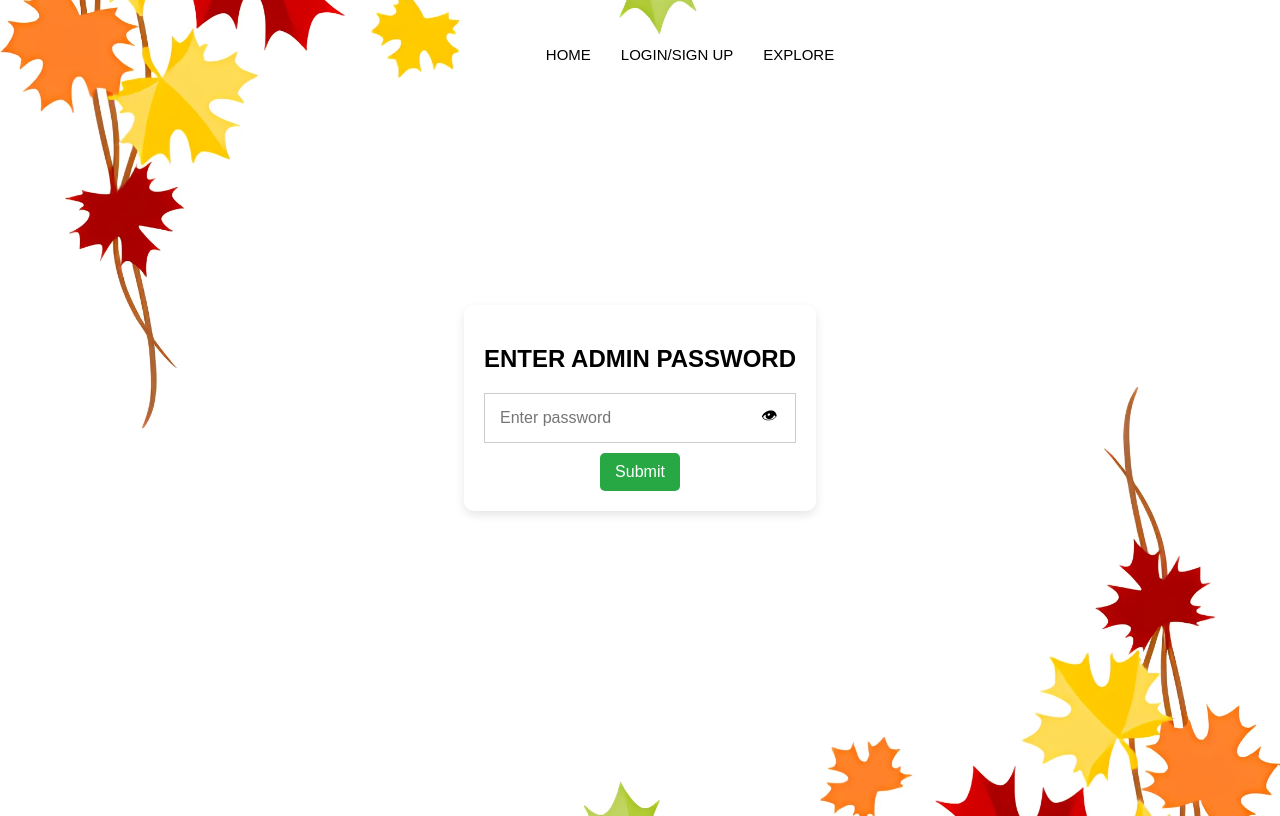
After one commit to lara-jacob/Zahara-Women-Empowerment, a Flask app: page /adminlogin in a window 1280 px wide. The commit adds this page. Run offline with Flask 3, Linux system fonts and the light colour scheme.

Commit message:
changed admin login and explore

```diff
--- a/app.py
+++ b/app.py
@@ -31,6 +31,10 @@ def home():
 @app.route('/admin')
 def admin():
     return render_template('admin.html')
+
+@app.route('/adminlogin')
+def adminlogin():
+    return render_template('adminlogin.html')
 
 @app.route('/add')
 def add():
--- /dev/null
+++ b/templates/adminlogin.html
@@ -0,0 +1,175 @@
+<!DOCTYPE html>
+<html lang="en">
+<head>
+    <meta charset="UTF-8">
+    <meta name="viewport" content="width=device-width, initial-scale=1.0">
+    <title>Password Input</title>
+    <style>
+        body {
+            display: flex;
+            justify-content: center;
+            align-items: center;
+            height: 100vh;
+            background: url("{{ url_for('static', filename='/assets/bg.png') }}") no-repeat center center/cover;
+            font-family: Arial, sans-serif;
+            flex-direction: column;
+
+        }
+
+        .container {
+            text-align: center;
+            background: rgba(255, 255, 255, 0.8);
+            padding: 20px;
+            border-radius: 10px;
+            box-shadow: 0px 4px 10px rgba(0, 0, 0, 0.1);
+        }
+
+        .password-box {
+            display: flex;
+            align-items: center;
+            border: 1px solid #ccc;
+            border-radius: 10Spx;
+            padding: 5px;
+            background: #fff;
+            margin-bottom: 10px;
+        }
+
+        .password-box input {
+            border: none;
+            outline: none;
+            padding: 10px;
+            font-size: 16px;
+            width: 200px;
+        }
+
+        .password-box button {
+            background: none;
+            border: none;
+            cursor: pointer;
+            font-size: 18px;
+            padding: 5px;
+        }
+
+        .submit-btn {
+            padding: 10px 15px;
+            border: none;
+            background: #28a745;
+            color: white;
+            font-size: 16px;
+            border-radius: 5px;
+            cursor: pointer;
+        }
+
+        .submit-btn:hover {
+            background: #218838;
+        }
+
+        .bg-input {
+            margin-top: 15px;
+            text-align: center;
+        }
+
+        .bg-input input {
+            padding: 8px;
+            width: 250px;
+            border: 1px solid #ccc;
+            border-radius: 5px;
+            margin-right: 5px;
+        }
+
+        .bg-input button {
+            padding: 8px 12px;
+            border: none;
+            background: #007BFF;
+            color: white;
+            border-radius: 5px;
+            cursor: pointer;
+        }
+
+        .bg-input button:hover {
+            background: #0056b3;
+        }
+        .eye-icon{
+            cursor:pointer;
+            margin-left:50px;
+        }
+        .navbar {
+            width: 100%;
+            display: flex;
+            justify-content: center;
+            align-items: center;
+            padding: 30px;
+            position: fixed;
+            top: 0;
+            left: 0;
+            z-index: 10;
+        }
+        .navbar ul {
+            list-style: none;
+            display: flex;
+        }
+
+        .navbar ul li {
+            margin: 0 15px;
+            position: center;
+        }
+
+        .navbar ul li a {
+            color: #000000;
+            text-decoration: none;
+            font-size: 15px;
+            transition: color 0.3s;
+        }
+        .navbar ul li a:hover {
+    color: #000000;
+    text-decoration: underline;
+}
+        .navbar.logo {
+            font-size: 20px;
+            font-weight: bold;
+            color: #000000;
+            margin-right: auto;
+        }
+
+
+    </style>
+</head>
+<body>
+    <nav class="navbar">
+        <div class="logo">
+
+        </div>
+        <ul>
+            <li><a href="{{ url_for('home') }}">HOME</a></li>
+            <li><a href="{{ url_for('login_page') }}">LOGIN/SIGN UP</a></li>
+            <li><a href="{{ url_for('explore')}}">EXPLORE</a></li>
+
+        </ul>
+    </nav>
+    <div class="container">
+        <h2>ENTER ADMIN PASSWORD</h2>
+        <div class="password-box">
+            <input type="password" id="password" placeholder="Enter password">
+            <i class="eye-icon"onclick="togglePassword()">👁</i>
+
+        </div>
+        <button class="submit-btn" onclick="submitPassword()">Submit</button>
+    </div>
+
+    <script>
+        function togglePassword() {
+            let passwordField = document.getElementById("password");
+            passwordField.type = (passwordField.type === "password") ? "text" : "password";
+        }
+
+        function submitPassword() {
+            let password = document.getElementById("password").value;
+            if (password === "NLRV29184269") {
+                window.location.href = "{{ url_for('admin') }}";  // Redirect to the next page
+            } else {
+                alert("Incorrect password! Try again.");
+            }
+        }
+    </script>
+</body>
+</html>
--- a/templates/home.html
+++ b/templates/home.html
@@ -24,7 +24,7 @@
       <nav class="space-x-9 text-lg flex">
         <a href="{{ url_for('home') }}" class="hover:underline">HOME</a>
         <a href="{{ url_for('login_page') }}" class="hover:underline">LOGIN/SIGN UP</a>
-         <a href="{{ url_for('admin') }}" class="hover:underline">ADMIN</a>
+         <a href="{{ url_for('adminlogin') }}" class="hover:underline">ADMIN</a>
 
       </nav>
     </div>
```
Also changed, not shown: templates/explore.html (+59 -0 lines), static/assets/image_23.jpg (added).
